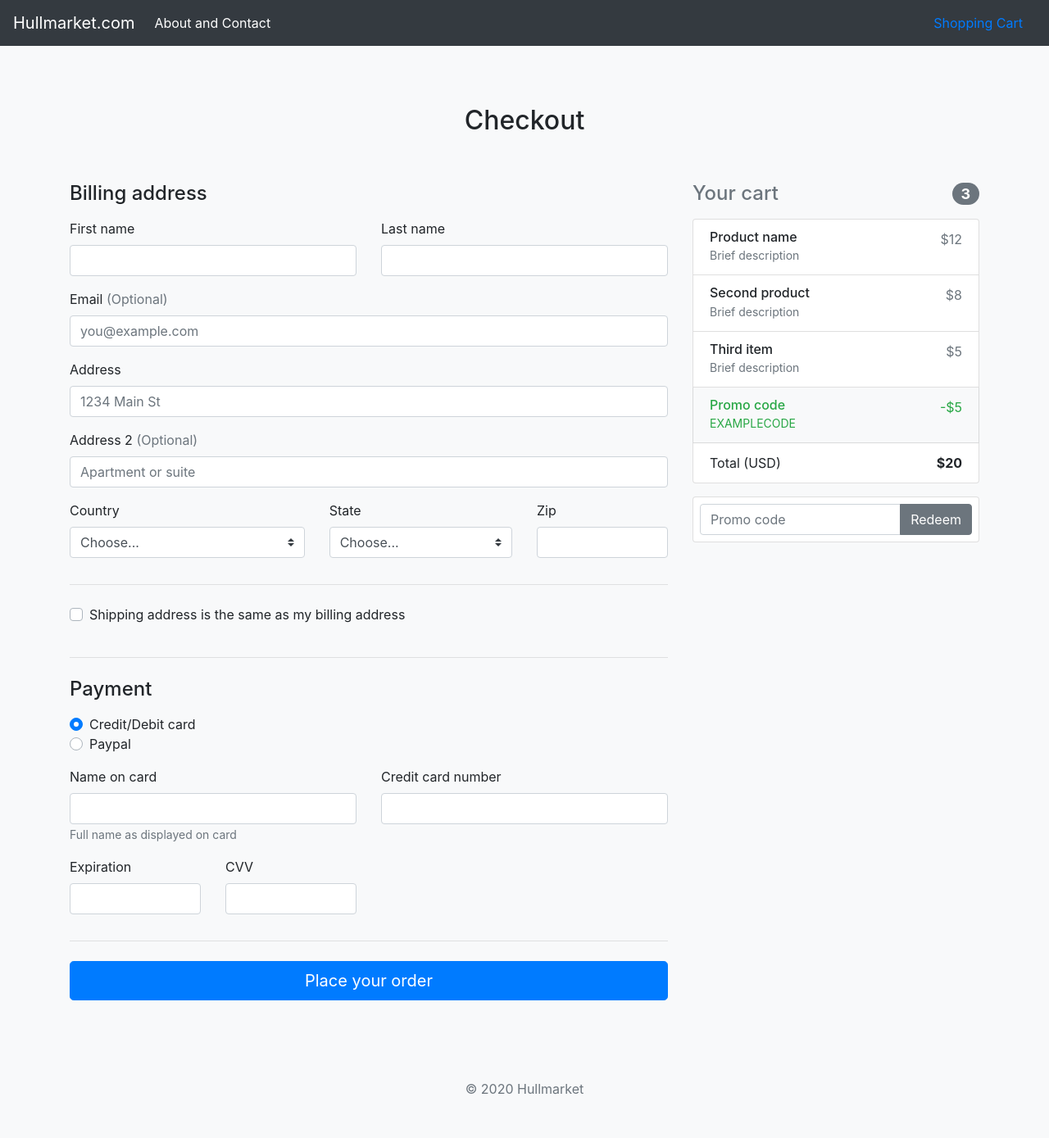
After one commit to Rhull11/hullmarket-web, a PHP site: page /checkout.php in a window 1280 px wide. The commit adds this page. Shown: the whole page at 82% size. Run offline with PHP 8.4, Linux system fonts and the light colour scheme; some libraries are stand-ins or nearby versions.

Commit message:
Added checkout page and added body class bg-light.

```diff
--- a/about.php
+++ b/about.php
@@ -14,7 +14,7 @@ include "config.php";
 	<script src="https://stackpath.bootstrapcdn.com/bootstrap/4.5.0/js/bootstrap.min.js"></script>
 	<link rel="canonical" href="https://getbootstrap.com/docs/4.0/examples/navbar-static/">
 </head>
-<body>
+<body class="bg-light">
 
 	 <nav class="navbar navbar-expand-md navbar-dark bg-dark mb-4">
       <a class="navbar-brand" href="index.php">Hullmarket.com<span class="sr-only">(current)</span></a>
--- /dev/null
+++ b/checkout.php
@@ -0,0 +1,269 @@
+
+<!doctype html>
+<html lang="en">
+  <head>
+    <meta charset="utf-8">
+    <meta name="viewport" content="width=device-width, initial-scale=1, shrink-to-fit=no">
+    <meta name="description" content="">
+    <meta name="author" content="">
+    <link rel="icon" href="/docs/4.0/assets/img/favicons/favicon.ico">
+
+    <title>Checkout</title>
+	<link rel="stylesheet" href="https://stackpath.bootstrapcdn.com/bootstrap/4.5.0/css/bootstrap.min.css">
+	<script src="https://ajax.googleapis.com/ajax/libs/jquery/3.5.1/jquery.min.js"></script>
+	<script src="https://stackpath.bootstrapcdn.com/bootstrap/4.5.0/js/bootstrap.min.js"></script>
+	<link rel="canonical" href="https://getbootstrap.com/docs/4.0/examples/navbar-static/">
+
+    <link rel="canonical" href="https://getbootstrap.com/docs/4.0/examples/checkout/">
+
+    <!-- Bootstrap core CSS -->
+    <link href="../../dist/css/bootstrap.min.css" rel="stylesheet">
+
+    <!-- Custom styles for this template -->
+    <link href="form-validation.css" rel="stylesheet">
+  </head>
+
+  <body class="bg-light">
+
+  	 <nav class="navbar navbar-expand-md navbar-dark bg-dark mb-4">
+      <a class="navbar-brand" href="index.php">Hullmarket.com<span class="sr-only">(current)</span></a>
+      <button class="navbar-toggler" type="button" data-toggle="collapse" data-target="#navbarCollapse" aria-controls="navbarCollapse" aria-expanded="false" aria-label="Toggle navigation">
+        <span class="navbar-toggler-icon"></span>
+      </button>
+      <div class="collapse navbar-collapse" id="navbarCollapse">
+        <ul class="navbar-nav mr-auto">
+          <li class="nav-item active">
+            <a class="nav-link" href="about.php">About and Contact</a>
+          </li>
+        </ul>
+        <div class="topnav-right">
+          <a class="nav-link" href="shoppingcart.php">Shopping Cart</a>
+        </div>
+      </div>
+    </nav>
+
+    <div class="container">
+      <div class="py-5 text-center">
+        <h2>Checkout</h2>
+      </div>
+
+      <div class="row">
+        <div class="col-md-4 order-md-2 mb-4">
+          <h4 class="d-flex justify-content-between align-items-center mb-3">
+            <span class="text-muted">Your cart</span>
+            <span class="badge badge-secondary badge-pill">3</span>
+          </h4>
+          <ul class="list-group mb-3">
+            <li class="list-group-item d-flex justify-content-between lh-condensed">
+              <div>
+                <h6 class="my-0">Product name</h6>
+                <small class="text-muted">Brief description</small>
+              </div>
+              <span class="text-muted">$12</span>
+            </li>
+            <li class="list-group-item d-flex justify-content-between lh-condensed">
+              <div>
+                <h6 class="my-0">Second product</h6>
+                <small class="text-muted">Brief description</small>
+              </div>
+              <span class="text-muted">$8</span>
+            </li>
+            <li class="list-group-item d-flex justify-content-between lh-condensed">
+              <div>
+                <h6 class="my-0">Third item</h6>
+                <small class="text-muted">Brief description</small>
+              </div>
+              <span class="text-muted">$5</span>
+            </li>
+            <li class="list-group-item d-flex justify-content-between bg-light">
+              <div class="text-success">
+                <h6 class="my-0">Promo code</h6>
+                <small>EXAMPLECODE</small>
+              </div>
+              <span class="text-success">-$5</span>
+            </li>
+            <li class="list-group-item d-flex justify-content-between">
+              <span>Total (USD)</span>
+              <strong>$20</strong>
+            </li>
+          </ul>
+
+          <form class="card p-2">
+            <div class="input-group">
+              <input type="text" class="form-control" placeholder="Promo code">
+              <div class="input-group-append">
+                <button type="submit" class="btn btn-secondary">Redeem</button>
+              </div>
+            </div>
+          </form>
+        </div>
+        <div class="col-md-8 order-md-1">
+          <h4 class="mb-3">Billing address</h4>
+          <form class="needs-validation" novalidate>
+            <div class="row">
+              <div class="col-md-6 mb-3">
+                <label for="firstName">First name</label>
+                <input type="text" class="form-control" id="firstName" placeholder="" value="" required>
+                <div class="invalid-feedback">
+                  Valid first name is required.
+                </div>
+              </div>
+              <div class="col-md-6 mb-3">
+                <label for="lastName">Last name</label>
+                <input type="text" class="form-control" id="lastName" placeholder="" value="" required>
+                <div class="invalid-feedback">
+                  Valid last name is required.
+                </div>
+              </div>
+            </div>
+
+            <div class="mb-3">
+              <label for="email">Email <span class="text-muted">(Optional)</span></label>
+              <input type="email" class="form-control" id="email" placeholder="you@example.com">
+              <div class="invalid-feedback">
+                Please enter a valid email address for shipping updates.
+              </div>
+            </div>
+
+            <div class="mb-3">
+              <label for="address">Address</label>
+              <input type="text" class="form-control" id="address" placeholder="1234 Main St" required>
+              <div class="invalid-feedback">
+                Please enter your shipping address.
+              </div>
+            </div>
+
+            <div class="mb-3">
+              <label for="address2">Address 2 <span class="text-muted">(Optional)</span></label>
+              <input type="text" class="form-control" id="address2" placeholder="Apartment or suite">
+            </div>
+
+            <div class="row">
+              <div class="col-md-5 mb-3">
+                <label for="country">Country</label>
+                <select class="custom-select d-block w-100" id="country" required>
+                  <option value="">Choose...</option>
+                  <option>United States</option>
+                </select>
+                <div class="invalid-feedback">
+                  Please select a valid country.
+                </div>
+              </div>
+              <div class="col-md-4 mb-3">
+                <label for="state">State</label>
+                <select class="custom-select d-block w-100" id="state" required>
+                  <option value="">Choose...</option>
+                  <option>California</option>
+                </select>
+                <div class="invalid-feedback">
+                  Please provide a valid state.
+                </div>
+              </div>
+              <div class="col-md-3 mb-3">
+                <label for="zip">Zip</label>
+                <input type="text" class="form-control" id="zip" placeholder="" required>
+                <div class="invalid-feedback">
+                  Zip code required.
+                </div>
+              </div>
+            </div>
+            <hr class="mb-4">
+            <div class="custom-control custom-checkbox">
+              <input type="checkbox" class="custom-control-input" id="same-address">
+              <label class="custom-control-label" for="same-address">Shipping address is the same as my billing address</label>
+            </div>
+            <div class="custom-control custom-checkbox">
+              <input type="checkbox" class="custom-control-input" id="save-info">
+            </div>
+            <hr class="mb-4">
+
+            <h4 class="mb-3">Payment</h4>
+
+            <div class="d-block my-3">
+              <div class="custom-control custom-radio">
+                <input id="credit" name="paymentMethod" type="radio" class="custom-control-input" checked required>
+                <label class="custom-control-label" for="credit">Credit/Debit card</label>
+              </div>
+              <div class="custom-control custom-radio">
+                <input id="paypal" name="paymentMethod" type="radio" class="custom-control-input" required>
+                <label class="custom-control-label" for="paypal">Paypal</label>
+              </div>
+            </div>
+            <div class="row">
+              <div class="col-md-6 mb-3">
+                <label for="cc-name">Name on card</label>
+                <input type="text" class="form-control" id="cc-name" placeholder="" required>
+                <small class="text-muted">Full name as displayed on card</small>
+                <div class="invalid-feedback">
+                  Name on card is required
+                </div>
+              </div>
+              <div class="col-md-6 mb-3">
+                <label for="cc-number">Credit card number</label>
+                <input type="text" class="form-control" id="cc-number" placeholder="" required>
+                <div class="invalid-feedback">
+                  Credit card number is required
+                </div>
+              </div>
+            </div>
+            <div class="row">
+              <div class="col-md-3 mb-3">
+                <label for="cc-expiration">Expiration</label>
+                <input type="text" class="form-control" id="cc-expiration" placeholder="" required>
+                <div class="invalid-feedback">
+                  Expiration date required
+                </div>
+              </div>
+              <div class="col-md-3 mb-3">
+                <label for="cc-expiration">CVV</label>
+                <input type="text" class="form-control" id="cc-cvv" placeholder="" required>
+                <div class="invalid-feedback">
+                  Security code required
+                </div>
+              </div>
+            </div>
+            <hr class="mb-4">
+            <button class="btn btn-primary btn-lg btn-block" type="submit">Place your order</button>
+          </form>
+        </div>
+      </div>
+
+      <footer class="my-5 pt-5 text-muted text-center text-small">
+        <p class="mb-1">&copy; 2020 Hullmarket</p>
+        <ul class="list-inline">
+        </ul>
+      </footer>
+    </div>
+
+    <!-- Bootstrap core JavaScript
+    ================================================== -->
+    <!-- Placed at the end of the document so the pages load faster -->
+    <script src="https://code.jquery.com/jquery-3.2.1.slim.min.js" integrity="sha384-KJ3o2DKtIkvYIK3UENzmM7KCkRr/rE9/Qpg6aAZGJwFDMVNA/GpGFF93hXpG5KkN" crossorigin="anonymous"></script>
+    <script>window.jQuery || document.write('<script src="../../assets/js/vendor/jquery-slim.min.js"><\/script>')</script>
+    <script src="../../assets/js/vendor/popper.min.js"></script>
+    <script src="../../dist/js/bootstrap.min.js"></script>
+    <script src="../../assets/js/vendor/holder.min.js"></script>
+    <script>
+      // Example starter JavaScript for disabling form submissions if there are invalid fields
+      (function() {
+        'use strict';
+
+        window.addEventListener('load', function() {
+          // Fetch all the forms we want to apply custom Bootstrap validation styles to
+          var forms = document.getElementsByClassName('needs-validation');
+
+          // Loop over them and prevent submission
+          var validation = Array.prototype.filter.call(forms, function(form) {
+            form.addEventListener('submit', function(event) {
+              if (form.checkValidity() === false) {
+                event.preventDefault();
+                event.stopPropagation();
+              }
+              form.classList.add('was-validated');
+            }, false);
+          });
+        }, false);
+      })();
+    </script>
+  </body>
+</html>
--- a/index.php
+++ b/index.php
@@ -26,7 +26,7 @@ include "config.php";
 </script>
 </head>
 
-<body>
+<body class="bg-light">
 
  <nav class="navbar navbar-expand-md navbar-dark bg-dark mb-4">
       <a class="navbar-brand" href="index.php">Hullmarket.com<span class="sr-only">(current)</span></a>
--- a/shoppingcart.php
+++ b/shoppingcart.php
@@ -14,8 +14,9 @@ include "config.php";
 	<script src="https://ajax.googleapis.com/ajax/libs/jquery/3.5.1/jquery.min.js"></script>
 	<script src="https://stackpath.bootstrapcdn.com/bootstrap/4.5.0/js/bootstrap.min.js"></script>
 	<link rel="canonical" href="https://getbootstrap.com/docs/4.0/examples/navbar-static/">
+	<script src="store.js"></script>
 </head>
-<body>
+<body class="bg-light">
 
 	 <nav class="navbar navbar-expand-md navbar-dark bg-dark mb-4">
       <a class="navbar-brand" href="index.php">Hullmarket.com<span class="sr-only">(current)</span></a>
@@ -101,7 +102,7 @@ include "config.php";
                     <a href="index.php" class="btn btn-lg btn-block btn-light">Continue Shopping</a>
                 </div>
                 <div class="col-sm-12 col-md-6 text-right">
-                    <button class="btn btn-lg btn-block btn-success text-uppercase">Checkout</button>
+                    <a href="checkout.php" class="btn btn-lg btn-block btn-success text-uppercase">Checkout</a>
                 </div>
             </div>
         </div>
```
